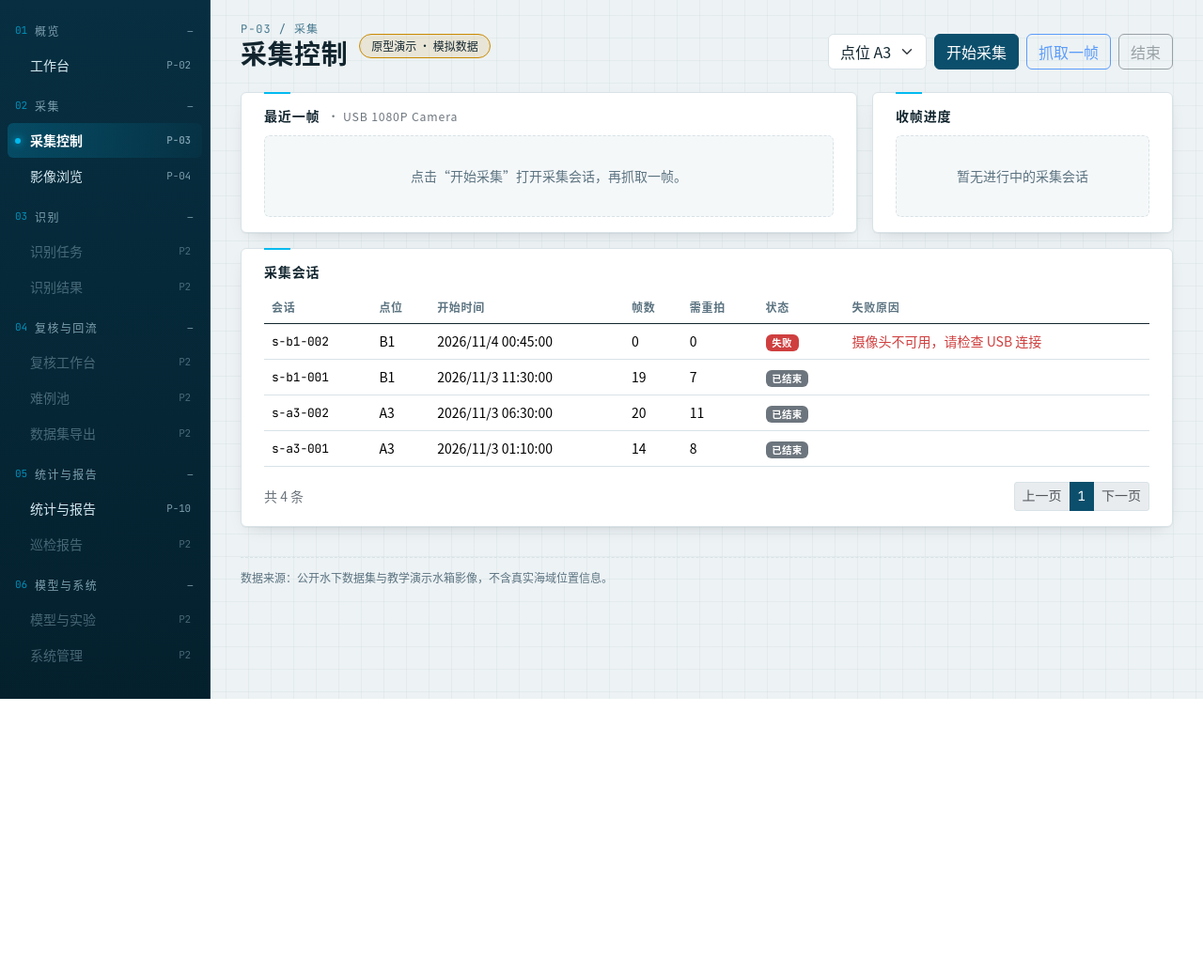
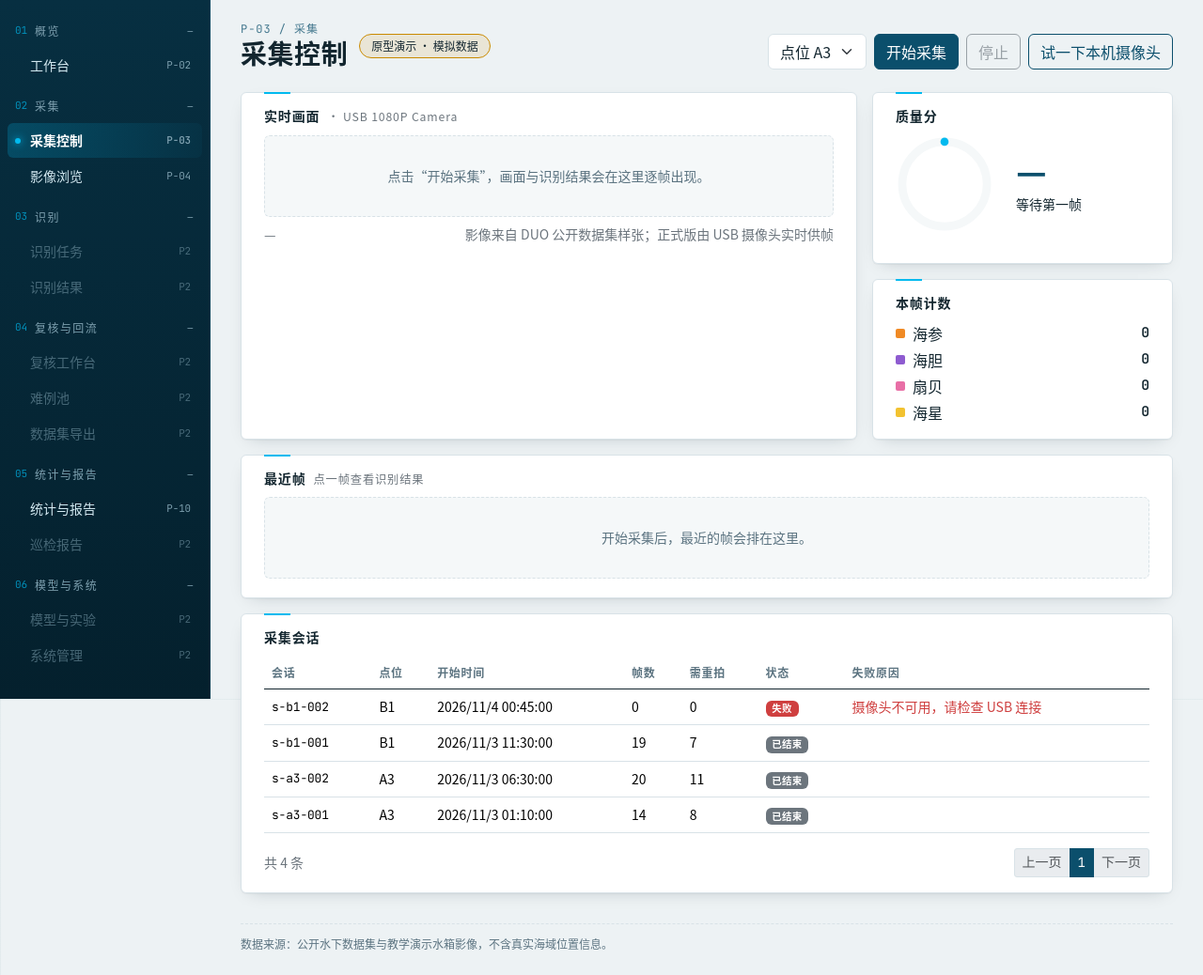
Before and after one commit to FrozenYty/aquavision, a Python web app: template web/templates/capture.html in a window 1280 px wide. Shown: the part 56-1094 px from the top of the page at 94% size. Before the commit the page ends 800 px from the top, so only its background shows below. Run offline with Jinja, Linux system fonts and the light colour scheme; the template is opened without the code that fills it, so the values that code supplies are empty.

Commit message:
feat(web): capture screen with live boxes, quality ring and frame strip (P1-04) (#44)

```diff
--- a/web/static/css/app.css
+++ b/web/static/css/app.css
@@ -709,6 +709,96 @@ body {
   font-weight: 700;
 }
 
+/* ---- Capture screen: live view, latency, quality ring, recent-frame strip ---- */
+
+.av-live-view {
+  position: relative;
+}
+
+.av-latency {
+  position: absolute;
+  top: var(--av-space-3);
+  right: var(--av-space-3);
+  padding: 2px var(--av-space-2);
+  border-radius: var(--av-radius-sm);
+  background: var(--av-abyss);
+  color: var(--av-accent);
+  font-family: var(--av-font-mono);
+  font-size: var(--av-fs-xs);
+}
+
+.av-webcam {
+  display: block;
+  width: 100%;
+  border-radius: var(--av-radius);
+  background: var(--av-abyss);
+}
+
+/* A frame below the quality threshold looks the part: washed out, and no boxes on it. */
+.is-retake > .av-stage img {
+  filter: grayscale(0.6) blur(1.5px) brightness(0.85);
+}
+
+.av-ring {
+  flex: none;
+  width: 104px;
+  height: 104px;
+  transform: rotate(-90deg);
+}
+
+.av-ring circle {
+  fill: none;
+  stroke-width: 10;
+}
+
+.av-ring-track {
+  stroke: var(--av-surface-muted);
+}
+
+.av-ring-value {
+  stroke: var(--av-accent);
+  stroke-linecap: round;
+  transition: stroke-dasharray 0.6s var(--av-ease);
+}
+
+.av-ring.is-low .av-ring-value {
+  stroke: var(--av-warning);
+}
+
+.av-strip {
+  display: flex;
+  gap: var(--av-space-3);
+  overflow-x: auto;
+  padding-bottom: var(--av-space-1);
+}
+
+.av-strip-item {
+  flex: none;
+  width: 156px;
+  display: grid;
+  gap: 2px;
+  color: var(--av-text-muted);
+  font-size: var(--av-fs-xs);
+  text-decoration: none;
+  animation: av-rise 0.3s var(--av-ease) both;
+}
+
+.av-strip-item img {
+  width: 100%;
+  aspect-ratio: 16 / 9;
+  object-fit: cover;
+  border: 1px solid var(--av-border);
+  border-radius: var(--av-radius-sm);
+}
+
+.av-strip-item:hover img {
+  border-color: var(--av-accent);
+}
+
+.av-strip-item.is-retake img {
+  filter: grayscale(0.8);
+}
+
 /* ---- Class swatches, one per class_code ---- */
 
 .av-class {
--- a/web/templates/capture.html
+++ b/web/templates/capture.html
@@ -17,24 +17,54 @@
           <option value="A3">点位 A3</option><option value="B1">点位 B1</option>
         </select>
         <button class="btn btn-primary text-nowrap" id="btn-open" type="button">开始采集</button>
-        <button class="btn btn-outline-primary text-nowrap" id="btn-grab" type="button" disabled>抓取一帧</button>
-        <button class="btn btn-outline-secondary text-nowrap" id="btn-close" type="button" disabled>结束</button>
+        <button class="btn btn-outline-secondary text-nowrap" id="btn-close" type="button" disabled>停止</button>
+        <button class="btn btn-outline-primary text-nowrap" id="btn-webcam" type="button">试一下本机摄像头</button>
       </div>
     </div>
 
     <div class="row g-3">
-      <div class="col-lg-8">
+      <div class="col-xl-8">
         <section class="av-card" id="frame-card">
-          <h2 class="av-card-title">最近一帧 <small class="text-secondary fw-normal" id="camera"></small><span class="av-live">REC</span></h2>
-          <div id="last-frame" class="av-empty">点击“开始采集”打开采集会话，再抓取一帧。</div>
+          <h2 class="av-card-title">实时画面 <small class="text-secondary fw-normal" id="camera"></small><span class="av-live">REC</span></h2>
+          <div class="av-live-view">
+            <div id="live" class="av-empty">点击“开始采集”，画面与识别结果会在这里逐帧出现。</div>
+            <video id="webcam" class="av-webcam" autoplay muted playsinline hidden></video>
+            <span class="av-latency" id="latency" hidden></span>
+          </div>
+          <div class="d-flex flex-wrap gap-3 small text-secondary mt-2">
+            <span id="frame-meta">—</span>
+            <span class="ms-auto">影像来自 DUO 公开数据集样张；正式版由 USB 摄像头实时供帧</span>
+          </div>
         </section>
       </div>
-      <div class="col-lg-4">
+      <div class="col-xl-4 d-flex flex-column gap-3">
         <section class="av-card">
-          <h2 class="av-card-title">收帧进度</h2>
-          <div id="progress" class="av-empty">暂无进行中的采集会话</div>
+          <h2 class="av-card-title">质量分</h2>
+          <div class="d-flex align-items-center gap-4">
+            <svg class="av-ring" id="q-ring" viewBox="0 0 120 120" aria-hidden="true">
+              <circle cx="60" cy="60" r="52" class="av-ring-track"></circle>
+              <circle cx="60" cy="60" r="52" class="av-ring-value" pathLength="100" stroke-dasharray="0 100"></circle>
+            </svg>
+            <div>
+              <div class="av-kpi-value" id="q-score">—</div>
+              <div class="small" id="q-verdict">等待第一帧</div>
+            </div>
+          </div>
+          <div class="d-grid gap-2 mt-3" id="q-meters"></div>
+        </section>
+        <section class="av-card">
+          <h2 class="av-card-title">本帧计数 <small class="text-secondary fw-normal" id="count-total"></small></h2>
+          <ul class="list-unstyled mb-0 d-grid gap-1" id="counts"></ul>
         </section>
       </div>
+
+      <div class="col-12">
+        <section class="av-card">
+          <h2 class="av-card-title">最近帧 <small class="text-secondary fw-normal">点一帧查看识别结果</small></h2>
+          <div class="av-strip" id="strip"><div class="av-empty w-100">开始采集后，最近的帧会排在这里。</div></div>
+        </section>
+      </div>
+
       <div class="col-12">
         <section class="av-card">
           <h2 class="av-card-title">采集会话</h2>
@@ -53,11 +83,14 @@
   <script type="module">
     import { renderShell } from "../static/js/layout.js";
     import * as api from "../static/js/api.js";
-    import { esc, fmtTime, qualityBadge, renderPager, toast } from "../static/js/ui.js";
+    import { esc, fmtTime, renderPager, toast } from "../static/js/ui.js";
+    import { CLASSES, countByClass, stageHtml } from "../static/js/boxes.js";
 
     renderShell("P-03");
 
     const $ = (id) => document.getElementById(id);
+    const GRAB_MS = 3000; // one frame every three seconds reads as a live feed without rushing the demo
+    const LATENCY_MS = 2000;
     const STATUS = {
       open: '<span class="badge text-bg-info">采集中</span>',
       closed: '<span class="badge text-bg-secondary">已结束</span>',
@@ -65,6 +98,8 @@
     };
     let current = null;
     let page = 1;
+    let timers = [];
+    let stream = null;
 
     async function loadSessions() {
       const data = await api.listSessions({ page, size: 5 });
@@ -75,69 +110,117 @@
       renderPager($("pager"), data, (n) => { page = n; loadSessions(); });
     }
 
-    function renderProgress() {
-      if (!current) return;
-      const ok = current.frame_count - current.retake_count;
-      const dial = (label, value) =>
-        `<div class="col-4"><div class="av-kpi-label">${label}</div><div class="av-kpi-value">${value}</div></div>`;
-      $("progress").className = "";
-      $("progress").innerHTML = `
-        <div class="av-mono small text-secondary mb-2">${esc(current.session_id)}</div>
-        <div class="row g-2">${dial("已收帧", current.frame_count)}${dial("合格", ok)}${dial("需重拍", current.retake_count)}</div>`;
-    }
-
     const meter = (label, v) => `<div class="av-meter${v < 60 ? " is-low" : ""}">
       <span>${label}</span><div class="av-meter-bar"><span style="--v: ${v}"></span></div><strong>${v}</strong></div>`;
 
-    function renderFrame(f) {
-      const q = f.quality;
-      $("last-frame").className = "row g-4 align-items-center";
-      $("last-frame").innerHTML = `
-        <div class="col-md-7"><div class="av-thumb${q.verdict === "ok" ? "" : " is-retake"}"><div class="av-thumb-img"></div>${qualityBadge(q)}</div></div>
-        <div class="col-md-5 d-grid gap-2">
-          ${meter("清晰度", q.sharpness)}${meter("亮度", q.brightness)}${meter("色偏", q.colorcast)}
-          <div class="small text-secondary mt-2">浊度（相对值）<strong class="text-body">${f.env.turbidity_rel ?? "—"}</strong> · 0 清澈 / 100 最浑</div>
-          <div class="small text-secondary"><span class="av-mono text-body">${esc(f.frame_id)}</span><br>${fmtTime(f.captured_at)}</div>
-        </div>
-        ${q.verdict === "ok" ? "" : '<div class="col-12"><div class="alert alert-warning small mb-0">质量分低于 60，已入库但不进入识别队列，请调整后重拍。</div></div>'}`;
+    function renderQuality(q) {
+      const low = q.verdict !== "ok";
+      $("q-ring").classList.toggle("is-low", low);
+      $("q-ring").querySelector(".av-ring-value").setAttribute("stroke-dasharray", `${q.score} 100`);
+      $("q-score").textContent = q.score;
+      $("q-verdict").innerHTML = low
+        ? '<span class="badge text-bg-warning">需重拍</span> 低于 60，入库但不识别'
+        : '<span class="badge text-bg-success">合格</span> 已送入识别';
+      $("q-meters").innerHTML = meter("清晰度", q.sharpness) + meter("亮度", q.brightness) + meter("色偏", q.colorcast);
+    }
+
+    function renderCounts(boxes) {
+      const counts = countByClass(boxes);
+      $("count-total").textContent = `共 ${boxes.length} 个目标`;
+      $("counts").innerHTML = Object.entries(CLASSES).map(([code, name]) =>
+        `<li class="d-flex"><span class="av-class av-class-${code}">${name}</span>` +
+        `<strong class="ms-auto av-mono">${counts[code]}</strong></li>`).join("");
+    }
+
+    function addToStrip(frame) {
+      const strip = $("strip");
+      strip.querySelector(".av-empty")?.remove();
+      const retake = frame.quality.verdict !== "ok";
+      strip.insertAdjacentHTML("afterbegin", `
+        <a class="av-strip-item${retake ? " is-retake" : ""}" href="frame.html?id=${encodeURIComponent(frame.frame_id)}">
+          <img src="${esc(frame.image_url)}" alt="">
+          <span class="av-mono">${esc(frame.frame_id.slice(-9))}</span>
+          <span>${retake ? "需重拍" : `质量 ${frame.quality.score}`}</span>
+        </a>`);
+      while (strip.children.length > 8) strip.lastElementChild.remove();
+    }
+
+    async function grabOne() {
+      const frame = await api.grabFrame(current.session_id);
+      const boxes = await api.getObjects(frame.frame_id);
+      $("live").className = frame.quality.verdict === "ok" ? "" : "is-retake";
+      $("live").innerHTML = stageHtml(frame.image_url, boxes);
+      $("frame-meta").innerHTML = `<span class="av-mono">${esc(frame.frame_id)}</span> · ${fmtTime(frame.captured_at)}`;
+      renderQuality(frame.quality);
+      renderCounts(boxes);
+      addToStrip(frame);
+      await loadSessions();
+    }
+
+    // Mock latency: a believable figure that moves, refreshed every two seconds (prototype §3).
+    function tickLatency() {
+      $("latency").textContent = `延迟 ${110 + Math.floor(Math.random() * 50)} ms`;
     }
 
     function setRunning(running) {
       $("frame-card").classList.toggle("is-live", running);
       $("btn-open").disabled = running;
       $("site").disabled = running;
-      $("btn-grab").disabled = !running;
       $("btn-close").disabled = !running;
+      $("latency").hidden = !running;
+      timers.forEach(clearInterval);
+      timers = running
+        ? [setInterval(() => run(grabOne), GRAB_MS), setInterval(tickLatency, LATENCY_MS)]
+        : [];
     }
 
     async function run(action) {
-      try { await action(); } catch (err) { toast(err.message, "danger"); }
+      try { await action(); } catch (err) { toast(err.message, "danger"); setRunning(false); }
+    }
+
+    async function stopSession() {
+      if (!current) return;
+      setRunning(false);
+      await api.closeSession(current.session_id);
+      toast(`会话 ${current.session_id} 已结束`, "success");
+      current = null;
+      await loadSessions();
+    }
+
+    // The laptop camera proves frames can come from a device; no boxes in this mode (prototype §4).
+    async function toggleWebcam() {
+      if (stream) {
+        stream.getTracks().forEach((t) => t.stop());
+        stream = null;
+        $("webcam").hidden = true;
+        $("live").hidden = false;
+        $("btn-webcam").textContent = "试一下本机摄像头";
+        return;
+      }
+      await stopSession();
+      stream = await navigator.mediaDevices.getUserMedia({ video: true });
+      $("webcam").srcObject = stream;
+      $("webcam").hidden = false;
+      $("live").hidden = true;
+      $("btn-webcam").textContent = "返回样张";
+      $("frame-meta").textContent = "本机摄像头实时画面，此模式不叠检测框";
     }
 
     $("btn-open").onclick = () => run(async () => {
+      if (stream) await toggleWebcam();
       current = await api.openSession({ site: $("site").value, camera_index: 0 });
+      tickLatency();
       setRunning(true);
-      renderProgress();
-      await loadSessions();
+      await grabOne();
     });
-    $("btn-grab").onclick = () => run(async () => {
-      const frame = await api.grabFrame(current.session_id);
-      current.frame_count += 1;
-      if (frame.quality.verdict !== "ok") current.retake_count += 1;
-      renderFrame(frame);
-      renderProgress();
-      await loadSessions();
-    });
-    $("btn-close").onclick = () => run(async () => {
-      await api.closeSession(current.session_id);
-      toast(`会话 ${current.session_id} 已结束，共 ${current.frame_count} 帧`, "success");
-      setRunning(false);
-      await loadSessions();
-    });
+    $("btn-close").onclick = () => run(stopSession);
+    $("btn-webcam").onclick = () => toggleWebcam().catch(() => toast("无法打开本机摄像头，请检查浏览器权限", "danger"));
 
     run(async () => {
       const [camera] = await api.listCameras();
       $("camera").textContent = camera ? `· ${camera.name}` : "· 未检测到摄像头";
+      renderCounts([]);
+      $("count-total").textContent = "";
       await loadSessions();
     });
   </script>
```
